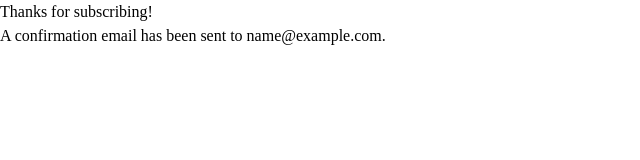
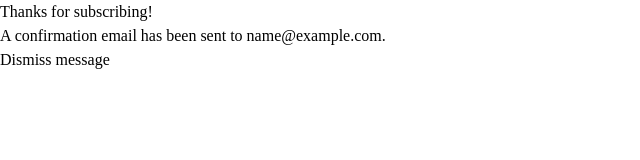
Before and after one commit to Zikra-S/Newsletter-sign-up-page, a React (Vite) app: page / in a window 1280 px wide. Both pictures are taken after typing "name@example.com" into the empty fields and a click on the button "Subscribe to monthly newsletter". Shown: the top 160 px of the page, without its empty margins (0-640 px from the left). Built offline with nearby package versions, Linux system fonts and the light colour scheme.

Commit message:
feat: add dismiss button to reset form after success

```diff
--- a/src/App.tsx
+++ b/src/App.tsx
@@ -14,6 +14,9 @@ export default function NewsletterForm() {
       setIsSuccess(true);
     }
   }
+  function handleDismiss() {
+    setIsSuccess(false);
+  }
 
   return (
     <div>
@@ -21,6 +24,7 @@ export default function NewsletterForm() {
         <div>
           <h1>Thanks for subscribing!</h1>
           <p>A confirmation email has been sent to {email}.</p>
+          <button onClick={handleDismiss}>Dismiss message</button>
         </div>
       ) : (
         <form onSubmit={handleSubmit}>
```
